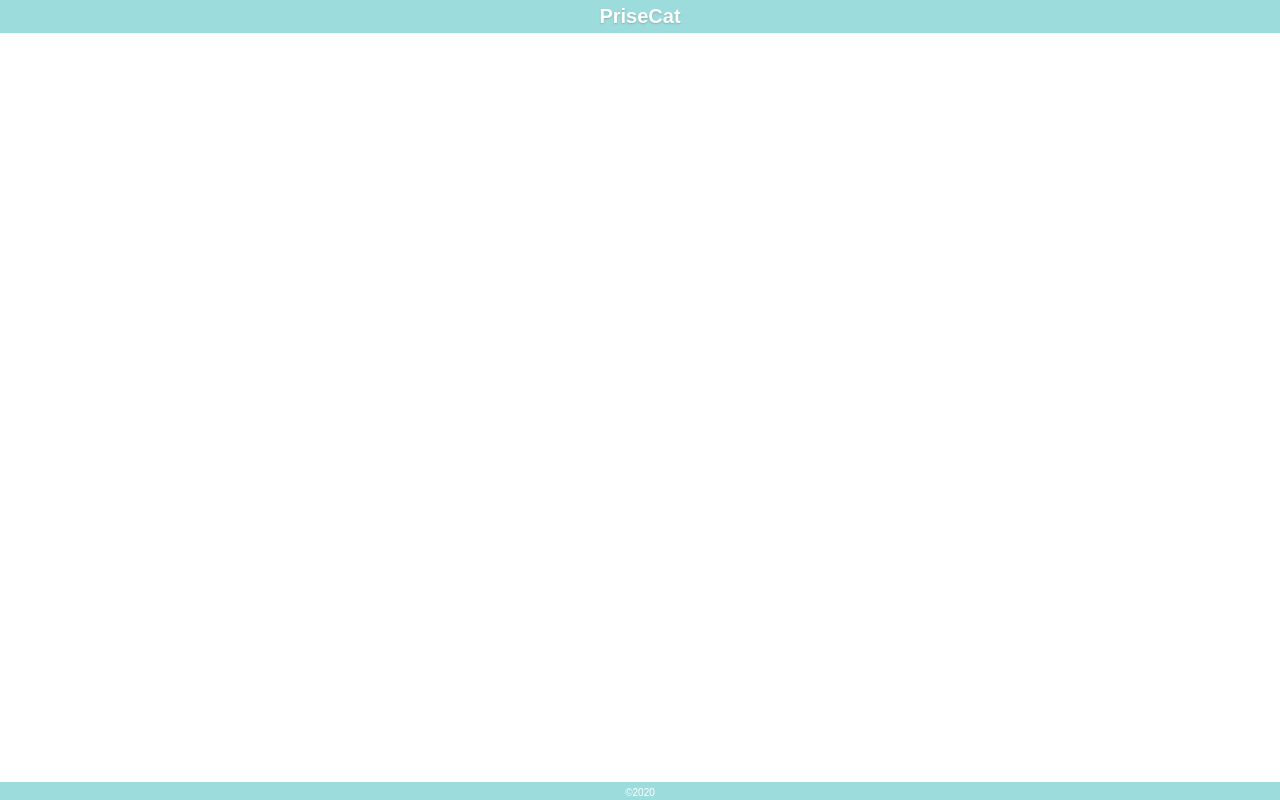
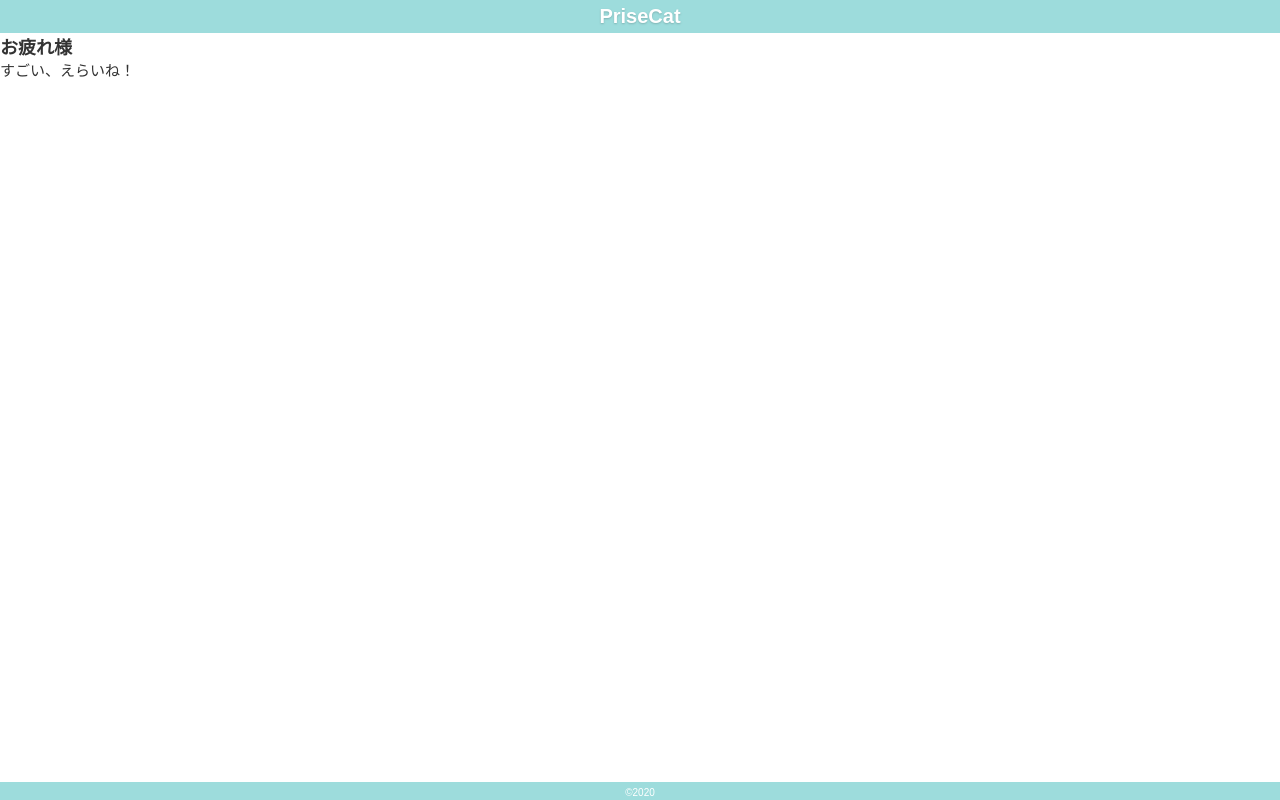
Before and after one commit to harutete/praise-cat, a React (Create React App) app: page /result in a window 1280 px wide. Built offline with nearby package versions, Linux system fonts and the light colour scheme.

Commit message:
Add: 結果ページ追加

```diff
--- a/src/components/Home/index.tsx
+++ b/src/components/Home/index.tsx
@@ -26,7 +26,7 @@ const Home = () => {
           <Textarea />
         </div>
         <div className="content-input-work__button-wrap">
-          <UtilityButton isAccent text={'ほめて'} />
+          <UtilityButton isAccent isAnchor text={'ほめて'} href="result" />
           <UtilityButton isAnchor text={'あしあと'} href="list" />
         </div>
       </div>
--- /dev/null
+++ b/src/components/Result/index.tsx
@@ -0,0 +1,15 @@
+import React from 'react'
+
+//Component
+import Heading02 from '../common/atoms/Heading02'
+
+const Result = () => {
+  return (
+    <>
+      <Heading02 text="お疲れ様" />
+      <p>すごい、えらいね！</p>
+    </>
+  )
+}
+
+export default Result
--- a/src/pages/App.tsx
+++ b/src/pages/App.tsx
@@ -7,6 +7,7 @@ import GlobalStyle from '../components/FoundationStyle'
 import HeaderContent from '../components/common/organisms/HeaderContent'
 import FooterContent from '../components/common/organisms/FooterContent'
 import Calender from '../components/Calender'
+import Result from '../components/Result'
 import Home from '../components/Home'
 import ContentWrapper from '../components/common/atoms/ContentWrapper'
 import MainContent from '../components/common/atoms/MainContent'
@@ -25,6 +26,9 @@ const App: React.FC = () => (
             <Route path="/list">
               <Calender />
             </Route>
+            <Route path="/result">
+              <Result />
+            </Route>
           </Switch>
         </MainContent>
         <FooterContent />
```
